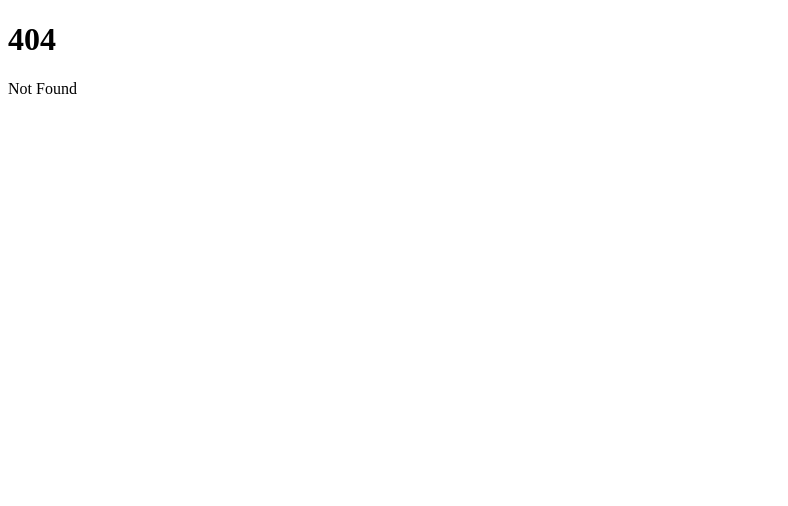
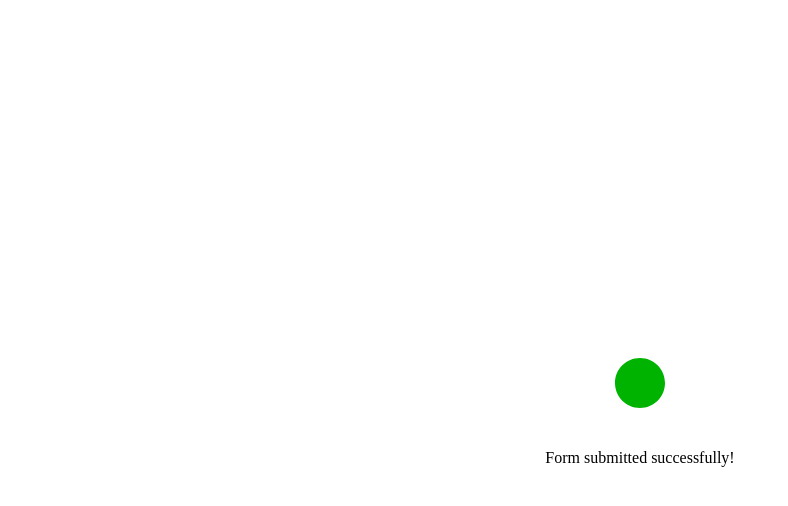
Before and after one commit to danpetersen-ghub/svelte-website, a SvelteKit app: page /success in a window 1280 px wide. Before the commit this address had no page. Shown: the top 506 px of the page, without its empty margins (0-788 px from the left). Built offline with nearby package versions, Linux system fonts and the light colour scheme.

Commit message:
netflify forms updates

```diff
--- /dev/null
+++ b/src/routes/netlify-form/+page.js
@@ -0,0 +1 @@
+export const prerender = true;
--- a/src/routes/netlify-form/+page.svelte
+++ b/src/routes/netlify-form/+page.svelte
@@ -1,6 +1,5 @@
 <script>
 	// @ts-nocheck
-	export const prerender = true;
 </script>
 
 <h1>Netlify Form</h1>
@@ -33,6 +32,7 @@
 	method="POST"
 	netlify-honeypot="bot-field"
 	data-netlify="true"
+	action="/success"
 	style="background-color: forestgreen;border-radius: 5px "
 >
 	<input type="hidden" name="form-name" value="netlify-form-example" />
--- /dev/null
+++ b/src/routes/success/+page.svelte
@@ -0,0 +1,42 @@
+<script>
+	export let message = 'Form submitted successfully!';
+</script>
+
+<div>
+	<div class="container">
+		<div class="success-icon">
+			<svg xmlns="http://www.w3.org/2000/svg" viewBox="0 0 24 24">
+				<path
+					fill="#00b300"
+					d="M12 0c-6.628 0-12 5.372-12 12s5.372 12 12 12 12-5.372 12-12-5.372-12-12-12zm4.293 9.707l-6.293 6.293-2.293-2.293-1.414 1.414 3 3 .707.707.707-.707 7-7-1.414-1.414z"
+				/>
+			</svg>
+		</div>
+		<p class="message">{message}</p>
+	</div>
+</div>
+
+<style>
+	.container {
+		display: flex;
+		flex-direction: column;
+		align-items: center;
+		justify-content: center;
+		height: 100vh;
+		background-color: #fff;
+	}
+
+	.success-icon {
+		width: 100px;
+		height: 100px;
+		display: flex;
+		justify-content: center;
+		align-items: center;
+		border-radius: 50%;
+		background-color: #ffffff;
+	}
+
+	.success-icon svg {
+		width: 50%;
+	}
+</style>
```
